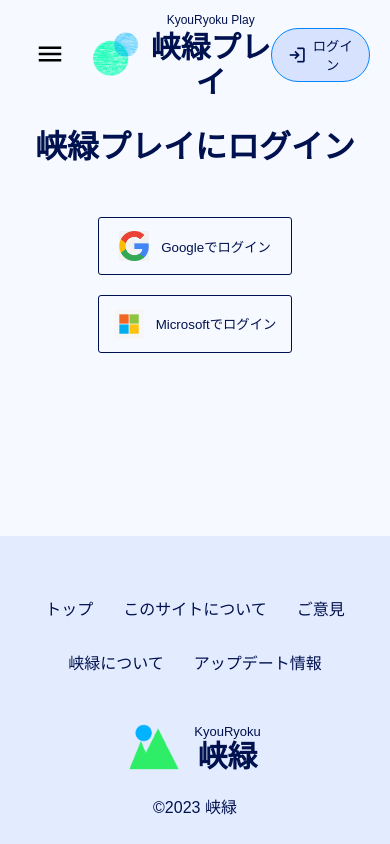
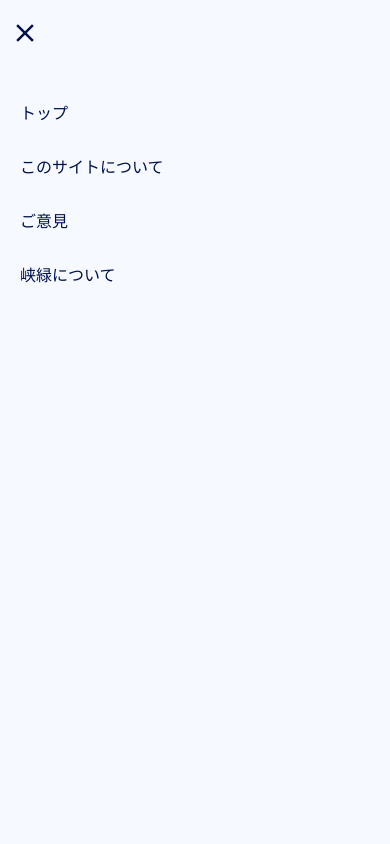
Before and after one commit to goshieta/kyouryoku-play, a Next.js app: page /account/login in a window 390 px wide. Both pictures are taken after a click on the button 50 px from the left and 55 px from the top of the page. Built offline with nearby package versions, Linux system fonts and the light colour scheme; no server answers.

Commit message:
スマートフォンでの挙動を改善

```diff
--- a/app/component/common/header/Header.tsx
+++ b/app/component/common/header/Header.tsx
@@ -2,29 +2,61 @@
 
 import Link from "next/link";
 import styles from "@/app/style/component/header.module.css";
-import { useState } from "react";
+import { useCallback, useState } from "react";
 import Image from "next/image";
-import { useRouter } from "next/navigation";
 import UserArea from "./userArea";
 
 export default function Header() {
-  const [mobileMenu, setmobileMenu] = useState(false);
+  const [mobileMenu, setmobileMenu] = useState<boolean | "closing">(false);
+
+  const handleLinkClick = () => {
+    if (mobileMenu) {
+      setmobileMenu("closing");
+      setTimeout(() => {
+        setmobileMenu(false);
+      }, 400);
+    }
+  };
 
   const links = (
     <>
-      <Link href="/">トップ</Link>
-      <Link href="/additional/about">このサイトについて</Link>
-      <Link href="/additional/report">ご意見</Link>
-      <Link href="/additional/aboutkyouryoku">峡緑について</Link>
+      <Link href="/" onClick={handleLinkClick}>
+        トップ
+      </Link>
+      <Link href="/additional/about" onClick={handleLinkClick}>
+        このサイトについて
+      </Link>
+      <Link href="/additional/report" onClick={handleLinkClick}>
+        ご意見
+      </Link>
+      <Link href="/additional/aboutkyouryoku" onClick={handleLinkClick}>
+        峡緑について
+      </Link>
     </>
   );
 
-  const router = useRouter();
-
   return (
     <>
+      <div
+        id={styles.mobile_menu}
+        style={{ display: mobileMenu ? "flex" : "none" }}
+        className={mobileMenu === "closing" ? styles.closing : ""}
+      >
+        <button
+          id={styles.close_menu}
+          onClick={() => {
+            setmobileMenu("closing");
+            setTimeout(() => {
+              setmobileMenu(false);
+            }, 400);
+          }}
+        >
+          <span className="material-symbols-outlined">close</span>
+        </button>
+        {links}
+      </div>
       <div id={styles.Header}>
-        <button id={styles.openMenu} onClick={() => setmobileMenu(!mobileMenu)}>
+        <button id={styles.openMenu} onClick={() => setmobileMenu(true)}>
           <Image
             src="/navigation/menu.svg"
             alt="メニュー"
@@ -32,12 +64,6 @@ export default function Header() {
             height={30}
           />
         </button>
-        <input
-          type="checkbox"
-          id={styles.linkAreaNaviInput}
-          checked={mobileMenu}
-          onChange={(event) => setmobileMenu(!mobileMenu)}
-        />
         <Link id={styles.titleArea} href="/">
           <div id={styles.titleIconArea}>
             <Image src="/icon.png" alt="" width="50" height="50" />
--- a/app/style/component/header.module.css
+++ b/app/style/component/header.module.css
@@ -17,8 +17,12 @@
   background-color: rgba(0, 0, 0, 0);
   border: none;
   outline: none;
-  margin: 0 10px;
   cursor: pointer;
+  padding: 0;
+  margin-right: 10px;
+}
+#openMenu img {
+  display: block;
 }
 @media (prefers-color-scheme: dark) {
   #openMenu img {
@@ -85,11 +89,82 @@
   transition: color 0.2s;
 }
 
+#mobile_menu {
+  width: 100%;
+  height: 100vh;
+  position: fixed;
+  top: 0;
+  left: 0;
+  z-index: 1000;
+  display: flex;
+  flex-direction: column;
+  background-color: var(--background-color);
+  box-sizing: border-box;
+  padding: 40px 20px;
+  padding-top: 100px;
+  gap: 30px;
+  animation: menu_open_animation 0.4s;
+  animation-fill-mode: forwards;
+}
+#mobile_menu a {
+  text-decoration: none;
+}
+#mobile_menu.closing {
+  animation: menu_close_animation 0.4s;
+  animation-fill-mode: forwards;
+}
+#close_menu {
+  background-color: inherit;
+  border: none;
+  width: 30px;
+  height: 30px;
+  padding: 0;
+  position: absolute;
+  top: 18px;
+  left: 10px;
+}
+#close_menu span {
+  justify-content: center;
+  width: 100%;
+  height: 100%;
+  font-size: 30px;
+}
+@keyframes menu_open_animation {
+  0% {
+    transform: translateX(-100%);
+  }
+  100% {
+    transform: translateX(0px);
+  }
+}
+@keyframes menu_close_animation {
+  0% {
+    transform: translateX(0px);
+  }
+  100% {
+    transform: translateX(-100%);
+  }
+}
+
 /*レスポンシブCSS*/
 @media screen and (max-width: 720px) {
   #openMenu {
     display: block;
   }
+
+  #titleIconArea img {
+    width: 40px;
+    height: 40px;
+  }
+  #titleStringArea h1 {
+    font-size: 25px;
+    line-height: 25px;
+  }
+  #titleStringArea p {
+    font-size: 10px;
+    line-height: 20px;
+  }
+
   #linkArea {
     display: none;
     position: absolute;
--- a/app/style/globals.css
+++ b/app/style/globals.css
@@ -111,6 +111,7 @@ button {
   display: flex;
   gap: 5px;
   align-items: center;
+  justify-content: center;
 }
 button:hover {
   background-color: var(--hover-accent);
@@ -124,3 +125,16 @@ button .material-symbols-outlined {
   font-size: 20px;
   line-height: 20px;
 }
+@media screen and (max-width: 400px) {
+  button {
+    gap: 3px;
+    padding: 5px 10px;
+    font-size: 12px;
+  }
+  button .material-symbols-outlined {
+    font-size: 15px;
+    line-height: 15px;
+    height: 15px;
+    width: 15px;
+  }
+}
--- a/app/style/page/game.module.css
+++ b/app/style/page/game.module.css
@@ -97,6 +97,9 @@
   cursor: pointer;
   font-weight: bold;
   color: white;
+  border-radius: 5px;
+  padding: 0;
+  display: block;
 }
 #screen_iframe {
   border: none;
```
Also changed, not shown: app/account/styles.module.css (+0 -23 lines).
